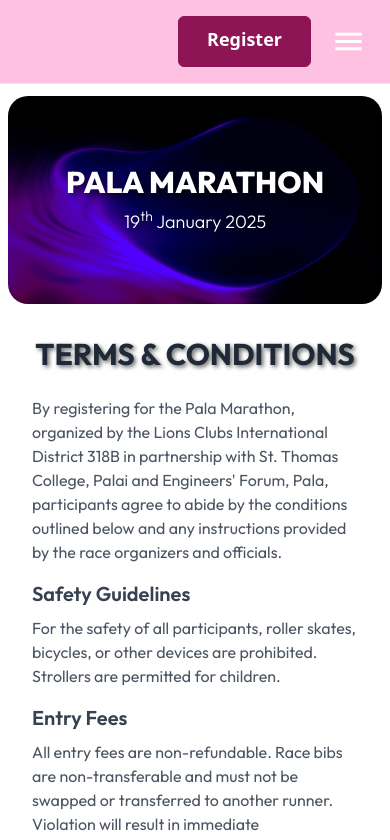
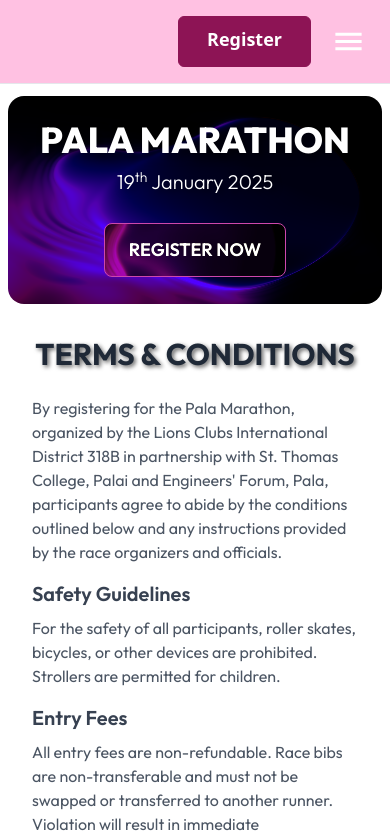
Before and after one commit to tomsabu444/Pala-Marathon-Website, a React (Vite) app in the folder client/: page /terms-conditions in a window 390 px wide. Shown: the top 840 px of the page. Built offline with nearby package versions, Linux system fonts and the light colour scheme.

Commit message:
Update MarathonBanner layout and adjust ShaderBackground border radius

```diff
--- a/client/src/components/MarathonBanner2.0.jsx
+++ b/client/src/components/MarathonBanner2.0.jsx
@@ -2,40 +2,45 @@
 import runners_img from "../assets/runners-image.png";
 import ShaderBackground from "./ShaderBackground";
 import { Link } from "react-router-dom";
+import registern_now_bg from "../assets/register-now-bg.png";
 
 function MarathonBanner() {
   return (
-    <div className="relative flex justify-between  items-center mx-2 h-52  md:mx-6 2xl:mx-auto mt-3 xl:max-w-screen-2xl">
+    <div className="relative flex justify-between flex-col  items-center mx-2 h-52 md:flex-row  md:mx-6 2xl:mx-auto mt-3 xl:max-w-screen-2xl">
       {/* Add the ShaderBackground component */}
       <ShaderBackground />
 
-      <div className="hidden w-3/4 md:block">
+      <div className="hidden w-2/4 md:block">
         <div className="  w-80 absolute bottom-0 -left-8">
           <img src={runners_img} alt="Runners img" />
         </div>
       </div>
-      <div className="w-full text-center">
+      <div className="w-full mt-6 md:mt-0 text-center">
         {/* <img
           src="https://placehold.co/150x40?text=Title+Sponsor+Logo"
           alt="Title Sponsor Logo"
           className="mx-auto mb-2"
         /> */}
 
-        <h1 className="font-outfit text-3xl sm:text-4xl lg:text-5xl text-white font-extrabold text-shadow-lg">
+        <h1 className="font-outfit text-4xl sm:text-4xl lg:text-5xl text-white font-extrabold text-shadow-lg">
           PALA MARATHON
         </h1>
-        <p className="font-outfit text-white mt-2 text-lg sm:text-lg lg:text-xl font-light text-shadow-md">
+        <p className="font-outfit text-white mt-2 text-xl lg:text-xl font-light text-shadow-md">
           19<sup className="text-sm">th</sup> January 2025
         </p>
       </div>
-      <div className="hidden md:flex w-5/6 h-full mx-auto items-center">
-      <Link
-        to="/register"
-        className="px-4 py-2 bg-blue-500 text-white font-semibold rounded hover:bg-blue-600 transition duration-300"
-      >
-        Register Now
-      </Link>
-    </div>
+      <div className="flex md:flex w-3/6 h-full mx-auto items-center">
+        <Link
+          to="/register"
+          className="px-6  mx-auto md:mx-0  py-3 font-outfit text-lg text-white font-semibold rounded-lg hover:opacity-80 transition border border-purple-600 duration-300 bg-cover bg-center"
+          style={{
+            backgroundImage: `url(${registern_now_bg})`,
+            filter: "sepia(0.3) hue-rotate(30deg) brightness(1.1)",
+          }}
+        >
+          REGISTER NOW
+        </Link>
+      </div>
     </div>
   );
 }
--- a/client/src/components/ShaderBackground.jsx
+++ b/client/src/components/ShaderBackground.jsx
@@ -89,7 +89,7 @@
         width: "100%",
         height: "100%",
         zIndex: -1,
-        borderRadius: "20px",
+        borderRadius: "16px",
       }}
       camera={{ fov: 75, position: [0, 0, 1] }}
     >
```
Also changed, not shown: client/src/assets/register-now-bg.png (renamed from client/src/assets/registern-now-bg.png).
